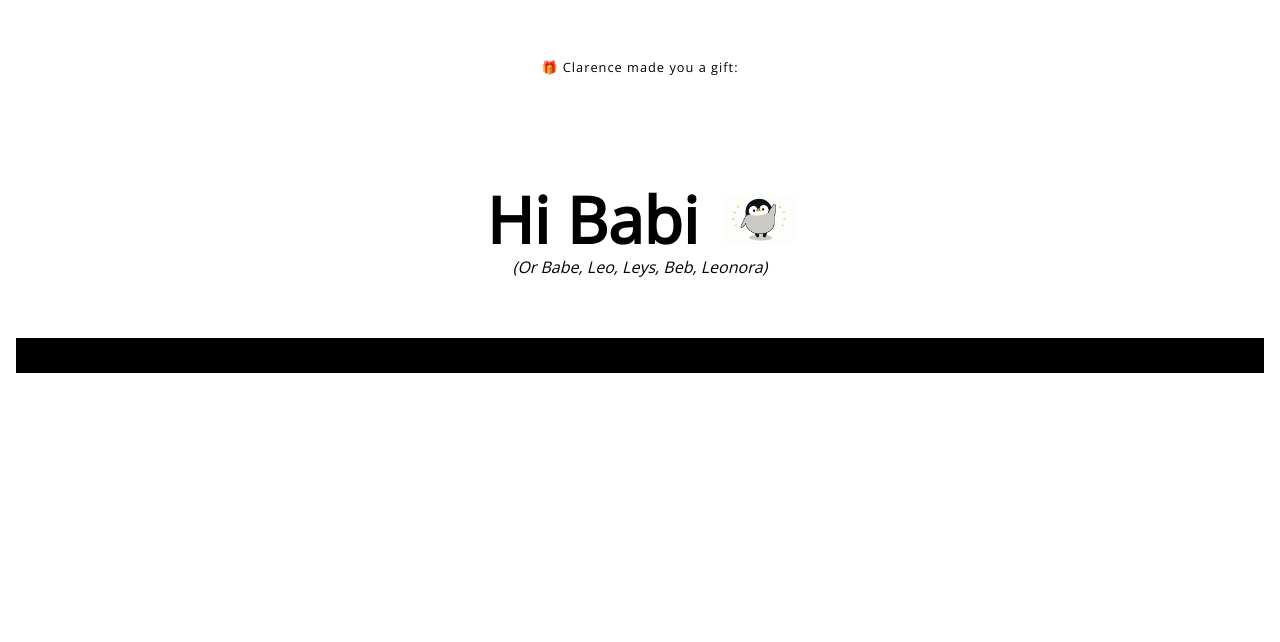
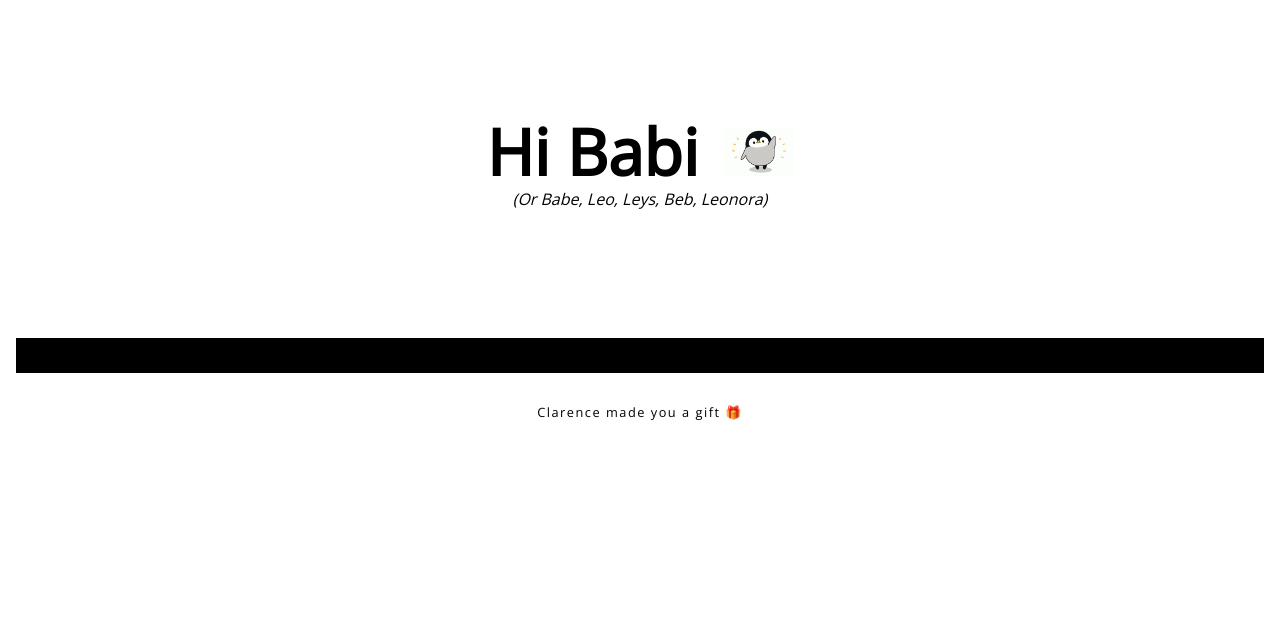
Before and after one commit to Clientrace/sandbox-page, a Next.js app: page / in a window 1280 px wide. Shown: the part 158-800 px from the top of the page. Built offline with nearby package versions, Linux system fonts and the light colour scheme.

Commit message:
redesign alignment

```diff
--- a/src/components/upperBanner/upperBanner.js
+++ b/src/components/upperBanner/upperBanner.js
@@ -5,9 +5,7 @@ import { motion } from "framer-motion";
 const UpperBanner = ({delayOffset=0}) => {
   return (
     <motion.div className={styles.main}>
-      <div className={styles.init}>
-        🎁 Clarence made you a gift:
-      </div>
+
       <motion.div
         className={styles.comp1}
         initial={{opacity: 0}}
@@ -23,6 +21,7 @@ const UpperBanner = ({delayOffset=0}) => {
         transition={{duration: 1, delay: 0.3 + delayOffset}}>
         <i>(Or Babe, Leo, Leys, Beb, Leonora)</i>
       </motion.div>
+
     </motion.div>
   )
 }
--- a/src/pages/index.js
+++ b/src/pages/index.js
@@ -5,6 +5,7 @@ import UpperBanner from '../components/upperBanner/upperBanner.js';
 import ScrollDown from '../components/effects/scrollDown/scrollDown.js';
 import PageBody from '../components/pageBody/pageBody.js';
 import VerticalBar from '../components/effects/verticalBar/verticalBar.js'
+import { motion } from 'framer-motion';
 
 
 const Home = () => {
@@ -12,6 +13,13 @@ const Home = () => {
     <div className={styles.main}>
       <UpperBanner/>
       <VerticalBar delayOffset={0.5}/>
+      <motion.div
+        className={styles.init}
+        initial={{opacity: 0}}
+        animate={{opacity: 1}}
+        transition={{delay: 1}}>
+        Clarence made you a gift 🎁
+      </motion.div>
       <ScrollDown delayOffset={1.5} topMargin={'300px'}/>
       <PageBody delay={2}/>
     </div>
--- a/src/styles/home.module.scss
+++ b/src/styles/home.module.scss
@@ -1,4 +1,9 @@
 .main {
   padding: 1rem;
   text-align: center;
+  .init {
+    margin-top: 30px;
+    letter-spacing: 1.5px;
+    font-size: 0.8em;
+  }
 }
```
Also changed, not shown: src/components/pageBody/comp3.js (added, +14 -0 lines), src/components/effects/scrollDown/scrollDown.js (line endings or trailing spaces).
